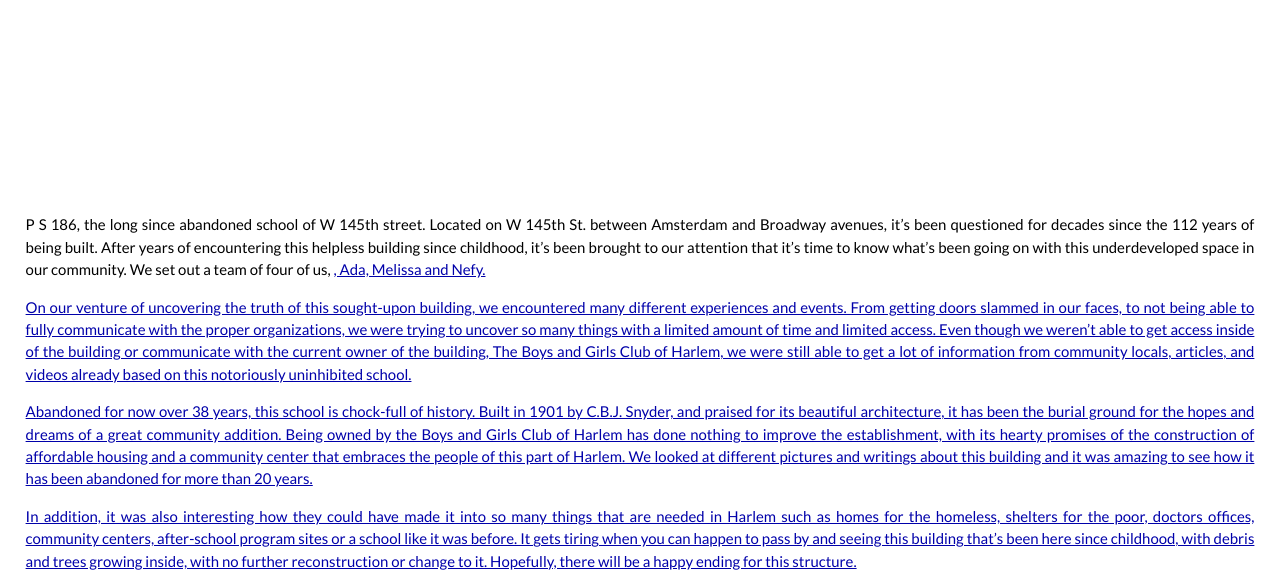
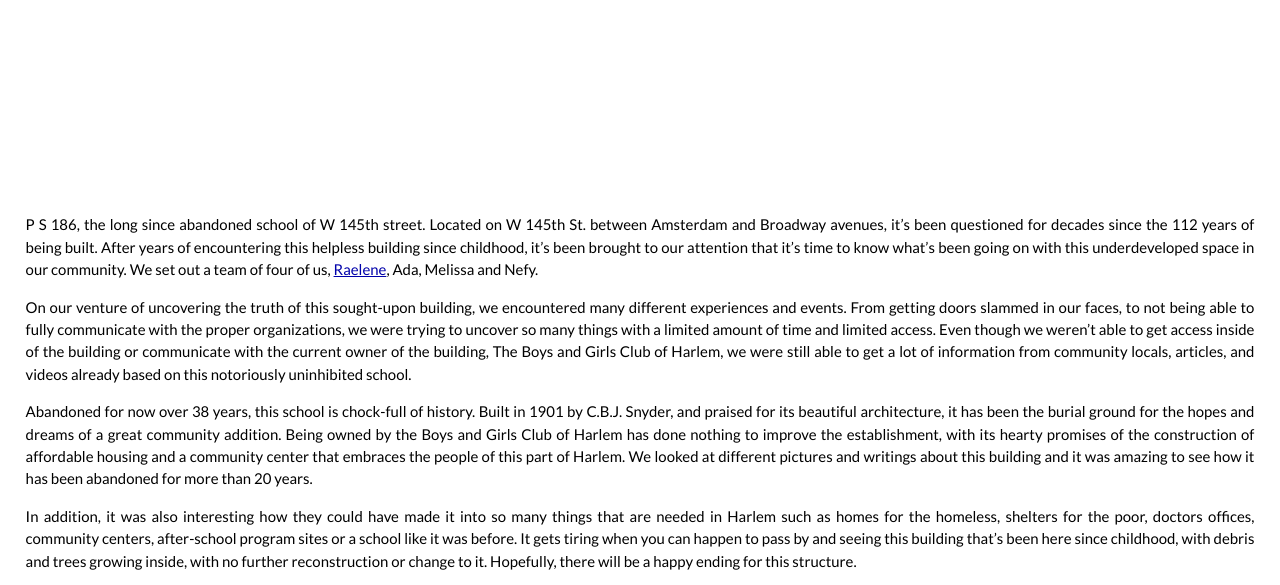
Before and after one commit to WavesofChange/woc-jekyll, a Jekyll site: the page built from projects/2013-07-29-ps-186-project.html, in a window 1280 px wide and 900 px high, scrolled down 314 px, cut to the strip 0-585 px from the top of the window. Built offline with Jekyll 4.4.1, drawn with Linux system fonts in a browser that asks for light colours.

Commit message:
Update 2013-07-29-ps-186-project.html

```diff
--- a/projects/2013-07-29-ps-186-project.html
+++ b/projects/2013-07-29-ps-186-project.html
@@ -11,7 +11,7 @@ categories: projects
 <img src:"https://trello-attachments.s3.amazonaws.com/51d8ec4c1cc7870f4e003b9d/51ed6b0257de54314f0053c0/889dad3b089bf899fe66f02149abc8c9/CAM00096.jpg" height="350px">
 
 
-<p>P S 186, the long since abandoned school of W 145th street.  Located on W 145th St. between Amsterdam and Broadway avenues, it’s been questioned for decades since the 112 years of being built.  After years of encountering this helpless building since childhood, it’s been brought to our attention that it’s time to know what’s been going on with this underdeveloped space in our community.  We set out a team of four of us, <a href="http://wavesofchange.github.io/woc-jekyll/about/raelene.html"Raelene</a>, Ada, Melissa and Nefy.</p>
+<p>P S 186, the long since abandoned school of W 145th street.  Located on W 145th St. between Amsterdam and Broadway avenues, it’s been questioned for decades since the 112 years of being built.  After years of encountering this helpless building since childhood, it’s been brought to our attention that it’s time to know what’s been going on with this underdeveloped space in our community.  We set out a team of four of us, <a href="http://wavesofchange.github.io/woc-jekyll/about/raelene.html">Raelene</a>, Ada, Melissa and Nefy.</p>
 
 <p>On our venture of uncovering the truth of this sought-upon building, we encountered many different experiences and events. From getting doors slammed in our faces, to not being able to fully communicate with the proper organizations, we were trying to uncover so many things with a limited amount of time and limited access. Even though we weren’t able to get access inside of the building or communicate with the current owner of the building, The Boys and Girls Club of Harlem, we were still able to get a lot of information from community locals, articles, and videos already based on this notoriously uninhibited school.</p>
 
```
